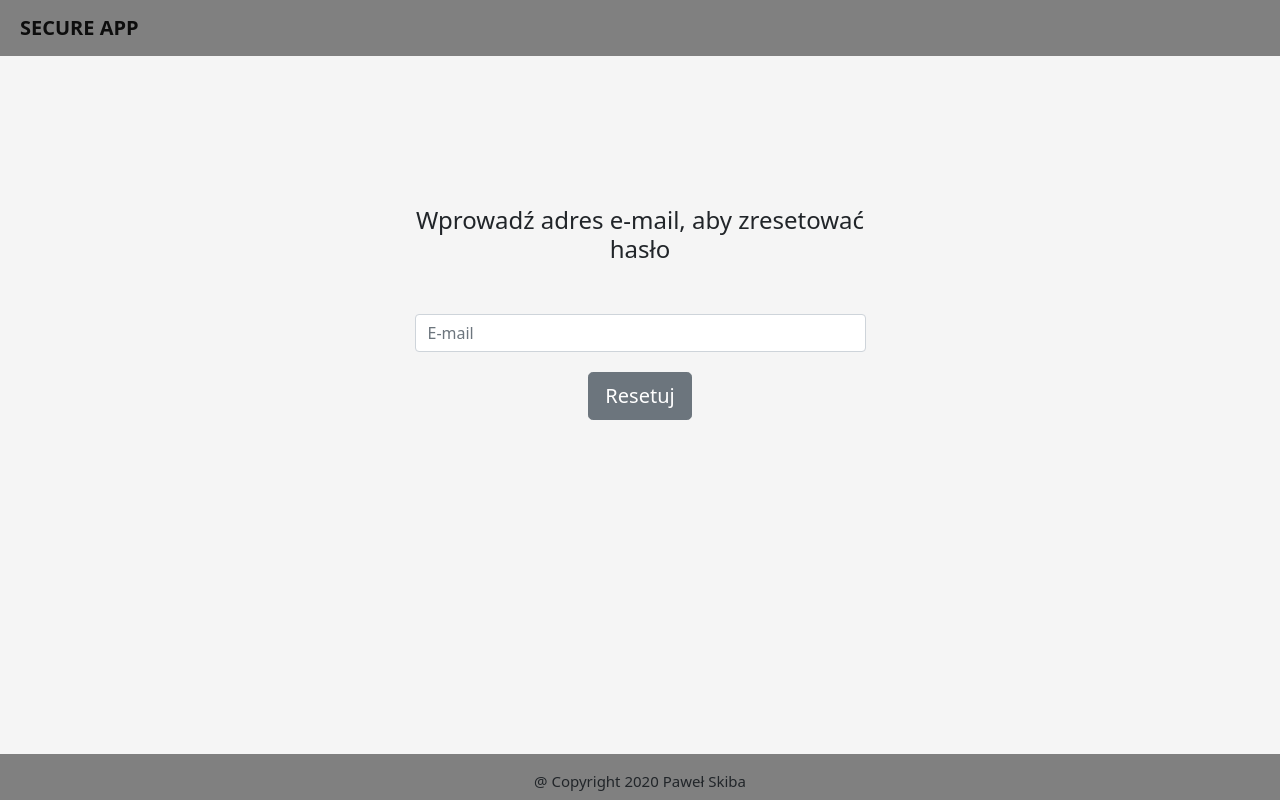
After one commit to pawellski/SecureApp, a Flask app: template modules/uwsgi-flask/app/templates/restore.html in a window 1280 px wide. The commit adds this page. Run offline with Flask 2, Linux system fonts and the light colour scheme; the template is opened without the code that fills it, so the values that code supplies are empty; some libraries are stand-ins or nearby versions.

Commit message:
Added page for restoring password. Updated styles.

```diff
--- a/modules/uwsgi-flask/app/static/styles/style.css
+++ b/modules/uwsgi-flask/app/static/styles/style.css
@@ -11,12 +11,29 @@ nav {
     padding-top: 150px;
 }
 
-a {
+.a-link {
+    color: #000000
+}
+
+.a-nav {
     color: #000000;
     text-decoration: none;
     font-weight: bold;
     font-family: 'Open Sans', sans-serif;
     margin-left: 20px;
+    text-align: center;
+}
+
+li {
+    margin-right: 20px;
+    margin-left: 20px;
+    margin-top: 5px;
+    margin-bottom: 5px;
+}
+
+.a-nav:hover {
+    color: #FFFFFF;
+    transition: 0.5s;
 }
 
 input {
@@ -33,8 +50,12 @@ footer {
     font-size: 15px;
 }
 
-button {
+#singin-submit-button, #signup-submit-button, #restore-password-button {
     margin-bottom: 20px;
+}
+
+#h4-restore {
+    margin-bottom: 50px;
 }
 
 meter {
--- a/modules/uwsgi-flask/app/templates/index.html
+++ b/modules/uwsgi-flask/app/templates/index.html
@@ -10,7 +10,7 @@
   </head>
   <body>
     <nav class="navbar navbar-expand-lg navbar-light">
-        <a class="navbar-brand" href="https://localhost/">
+        <a class="navbar-brand a-nav" href="https://localhost/">
             SECURE APP
         </a>
     </nav>
@@ -52,6 +52,7 @@
                         <button id="singin-submit-button" class="btn btn-lg btn-secondary btn-block" type="submit">Zaloguj się</button>
                     </div>
                 </form>
+                <a class="a-link" href="https://localhost/restore">Nie pamiętasz hasła?</a>
                 <div id="signin-alert">
                 </div>
             </div>
--- /dev/null
+++ b/modules/uwsgi-flask/app/templates/restore.html
@@ -0,0 +1,44 @@
+<!doctype html>
+<html lang="en">
+  <head>
+    <meta charset="utf-8">
+    <meta name="viewport" content="width=device-width, initial-scale=1">
+    <link href="https://cdn.jsdelivr.net/npm/bootstrap@5.0.0-beta1/dist/css/bootstrap.min.css" rel="stylesheet" integrity="sha384-giJF6kkoqNQ00vy+HMDP7azOuL0xtbfIcaT9wjKHr8RbDVddVHyTfAAsrekwKmP1" crossorigin="anonymous">
+    <link href="/static/styles/style.css" rel="stylesheet" type="text/css">
+    <title>Secure App</title>
+  </head>
+  <body>
+    <nav class="navbar navbar-expand-lg navbar-light">
+        <a class="navbar-brand a-nav" href="https://localhost/">
+            SECURE APP
+        </a>
+    </nav>
+
+    <div class="main-container container">
+        <div class="row justify-content-evenly">
+            <div class="col-5">
+                <h4 id="h4-restore" class="text-center font-weight-bold">Wprowadź adres e-mail, aby zresetować hasło</h4>
+                <form id="restore-form">
+                    <input type="email" id="email" name="email" class="form-control" placeholder="E-mail" maxlength="40" required>
+                    <div class = "text-center">
+                        <button id="restore-password-button" class="btn btn-lg btn-secondary btn-block" type="submit">Resetuj</button>
+                    </div>
+                </form>
+                <div id="restore-alert">
+                </div>
+            </div>
+        </div>
+    </div>
+    <footer class="text-center text-lg-start">
+        <div class="text-center p-3">
+          <p class="text-dark">@ Copyright 2020 Paweł Skiba</p>
+        </div>
+      </footer>
+
+    <script src="https://cdn.jsdelivr.net/npm/bootstrap@5.0.0-beta1/dist/js/bootstrap.bundle.min.js" integrity="sha384-ygbV9kiqUc6oa4msXn9868pTtWMgiQaeYH7/t7LECLbyPA2x65Kgf80OJFdroafW" crossorigin="anonymous"></script>
+
+    <script src="https://cdn.jsdelivr.net/npm/@popperjs/core@2.5.4/dist/umd/popper.min.js" integrity="sha384-q2kxQ16AaE6UbzuKqyBE9/u/KzioAlnx2maXQHiDX9d4/zp8Ok3f+M7DPm+Ib6IU" crossorigin="anonymous"></script>
+    <script src="https://cdn.jsdelivr.net/npm/bootstrap@5.0.0-beta1/dist/js/bootstrap.min.js" integrity="sha384-pQQkAEnwaBkjpqZ8RU1fF1AKtTcHJwFl3pblpTlHXybJjHpMYo79HY3hIi4NKxyj" crossorigin="anonymous"></script>
+
+  </body>
+</html>
```
